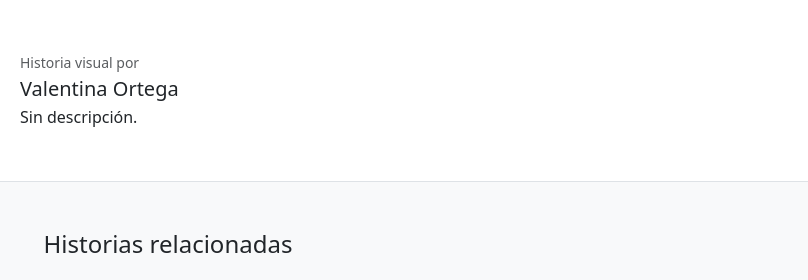
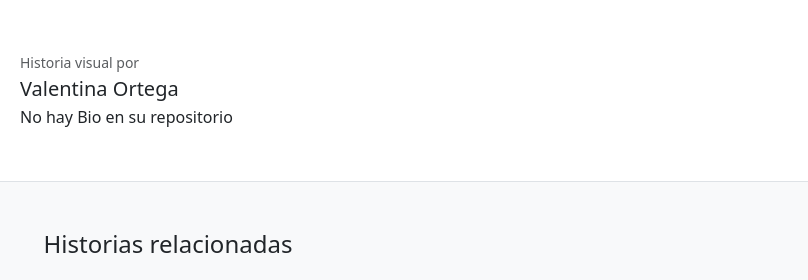
Before and after one commit to diplomado-infografia/valentina-ortega, a plain HTML site: page index.html in a window 1280 px wide. Shown: the top 280 px of the page, 472-1280 px from the left. Drawn offline with nearby package versions, Linux system fonts and the light colour scheme.

Commit message:
Update index.html

```diff
--- a/index.html
+++ b/index.html
@@ -181,7 +181,7 @@
                     account: "https://github.com/KathyVicencio",
                     mugshot: "https://avatars.githubusercontent.com/u/137964704?v=4",
                     final: "https://diplomado-infografia.github.io/katherine-vicencio/",
-                },
+                }
             ];
 
             var autoria = document.querySelector("#autoria");
@@ -191,7 +191,7 @@
                 '" alt="mugshot" class="w-100 rounded-circle"></div><div class="col-10"><p class="small text-body-secondary my-1">Historia visual por</p><h6 class="my-1 fs-5">' +
                 todes[0].author +
                 '</h6><p class="my-1">' +
-                todes[0].description +
+                todes[0].about +
                 "</p></div></div>";
             var links = document.querySelector("#links");
             todes.forEach((x, i) => {
```
